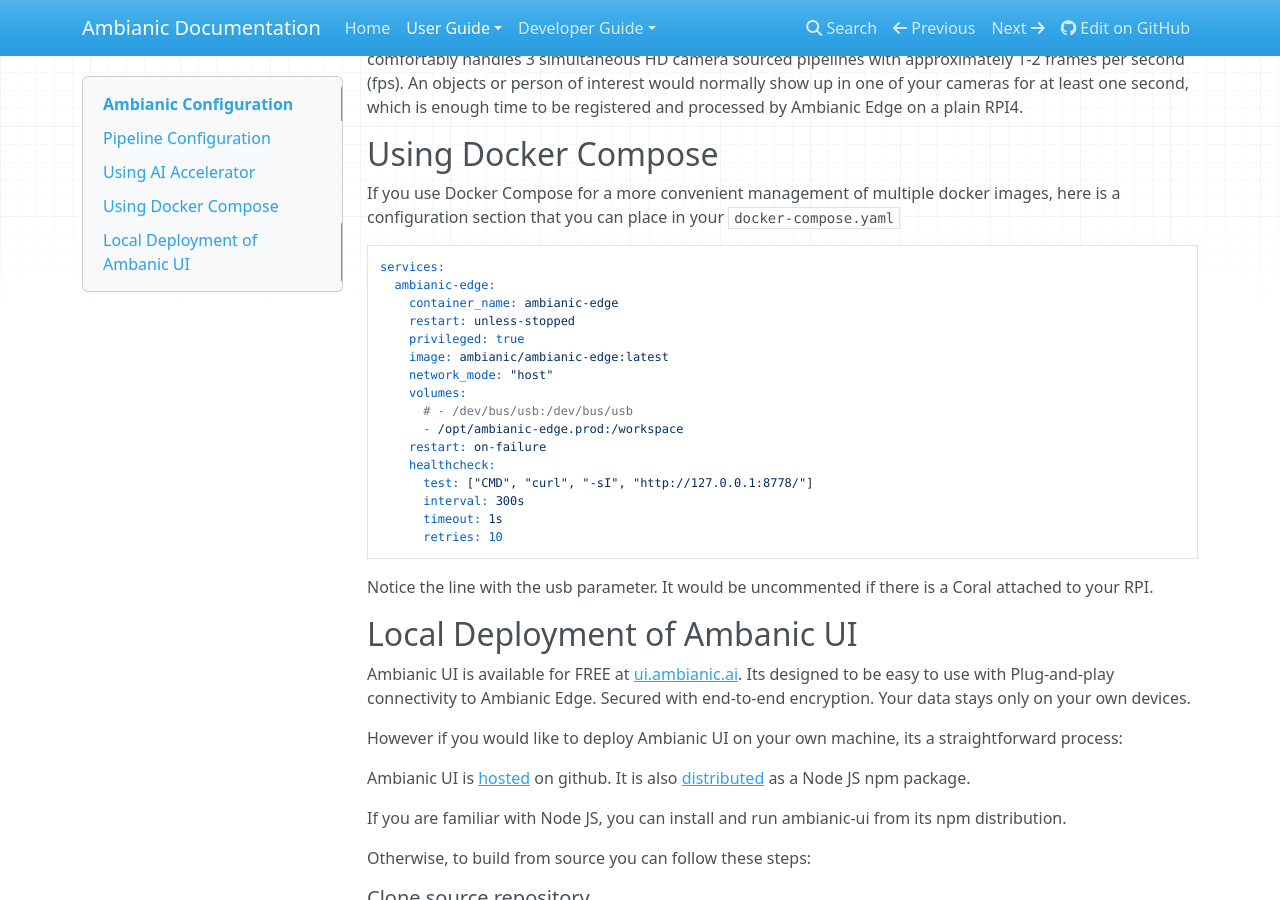
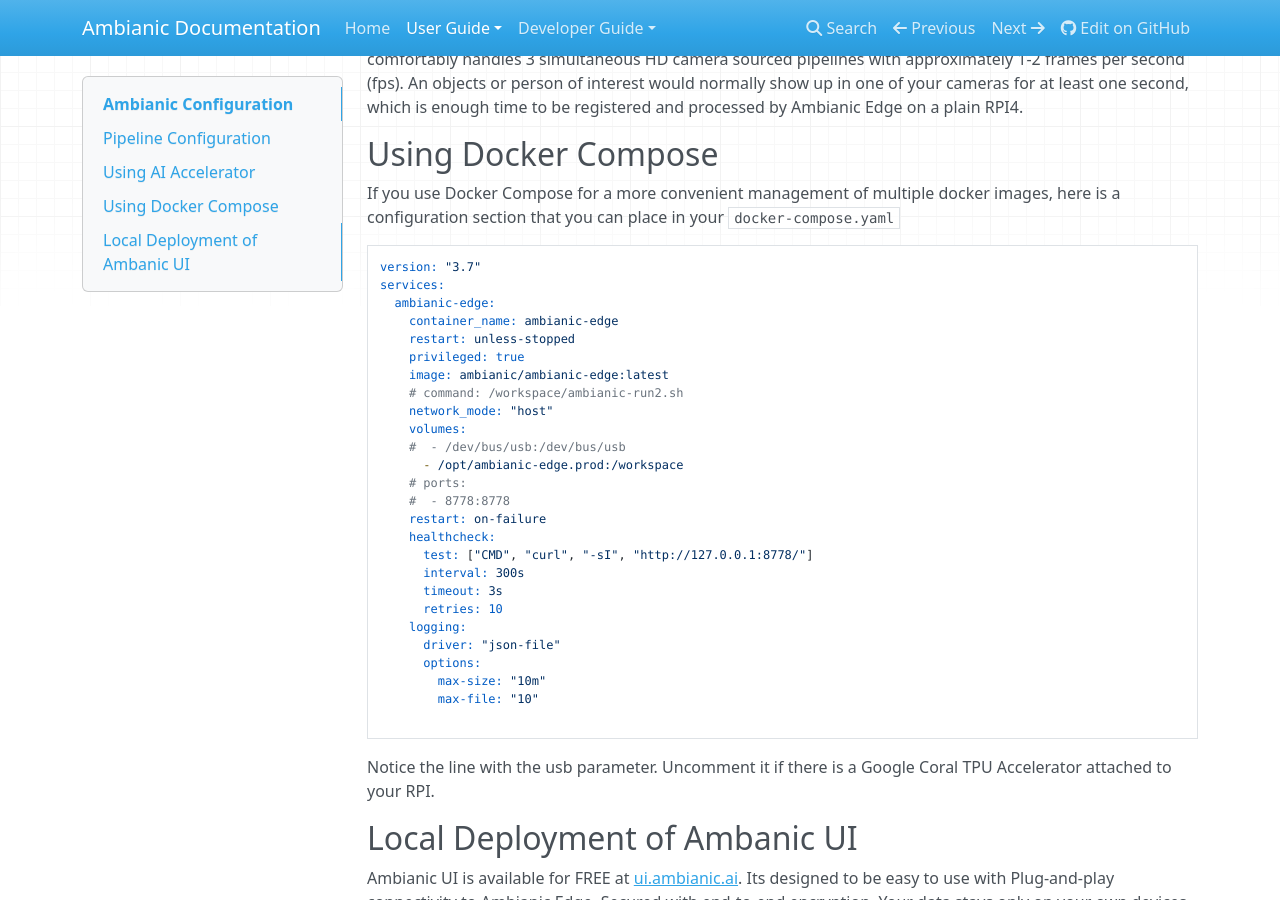
Before and after one commit to ambianic/ambianic-docs, an MkDocs documentation site: the page built from docs-md/users/configure.md, in a window 1280 px wide and 900 px high, scrolled down 4009 px. Built offline with MkDocs 1.6.1, drawn with Linux system fonts in a browser that asks for light colours; nearby versions of some CDN libraries.

Commit message:
docs: update

````diff
--- a/docs-md/users/configure.md
+++ b/docs-md/users/configure.md
@@ -224,25 +224,35 @@
 that you can place in your `docker-compose.yaml`
 
 ```YAML
+version: "3.7"
 services:
   ambianic-edge:
     container_name: ambianic-edge
     restart: unless-stopped
     privileged: true
     image: ambianic/ambianic-edge:latest
+    # command: /workspace/ambianic-run2.sh
     network_mode: "host"
     volumes:
-      # - /dev/bus/usb:/dev/bus/usb
+    #  - /dev/bus/usb:/dev/bus/usb
       - /opt/ambianic-edge.prod:/workspace
+    # ports:
+    #  - 8778:8778
     restart: on-failure
     healthcheck:
       test: ["CMD", "curl", "-sI", "http://127.0.0.1:8778/"]
       interval: 300s
-      timeout: 1s
+      timeout: 3s
       retries: 10
+    logging:
+      driver: "json-file"
+      options:
+        max-size: "10m"
+        max-file: "10"
+
 ```
 
-Notice the line with the usb parameter. It would be uncommented if there is a Coral attached to your RPI.
+Notice the line with the usb parameter. Uncomment it if there is a Google Coral TPU Accelerator attached to your RPI.
 
 ## Local Deployment of Ambanic UI
 
````
